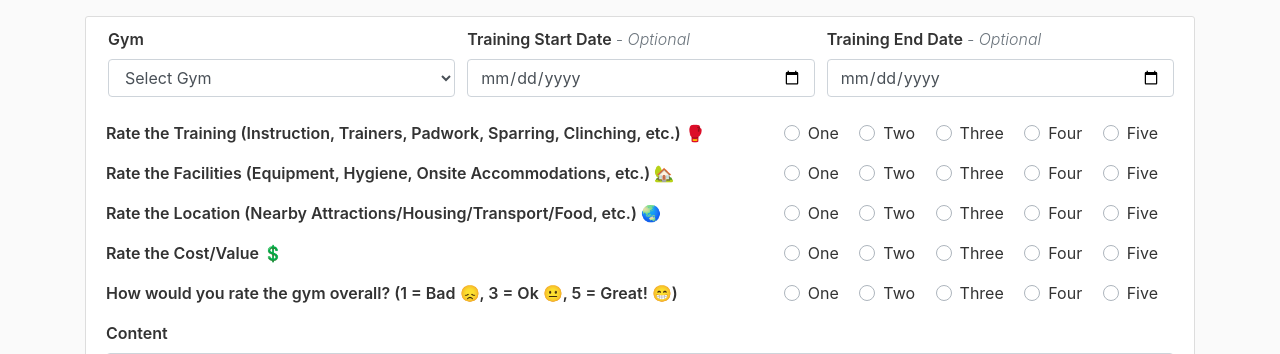
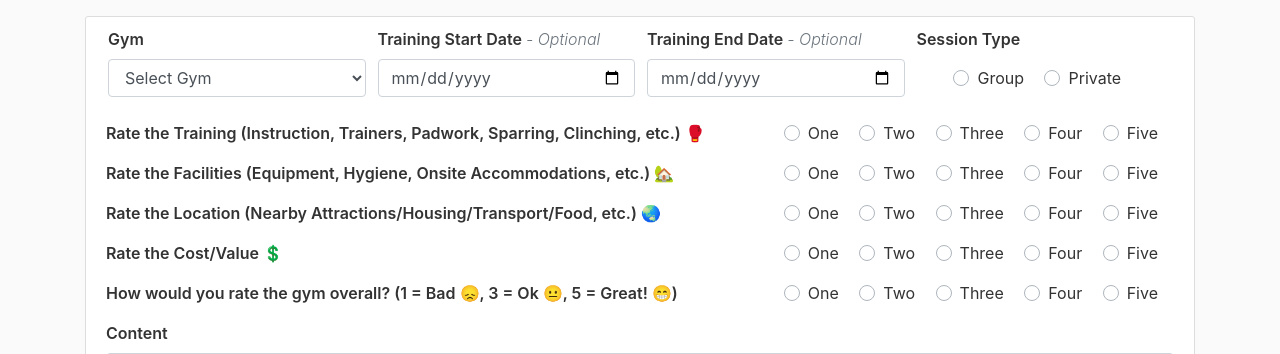
Before and after one commit to ysmt1/muaythaidb-V2, a Django app: page /review/ in a window 1280 px wide. Shown: the part 56-410 px from the top of the page. Run offline with Django 3.2, Linux system fonts and the light colour scheme; the visitor is signed in with stand-in values (Sample User, id 1); data that the repository does not hold is empty; some libraries are stand-ins or nearby versions.

Commit message:
added session type to review

```diff
--- a/mtdb/forms.py
+++ b/mtdb/forms.py
@@ -56,9 +56,10 @@ class ReviewCreateForm(forms.ModelForm):
 
     class Meta:
         model = Review
-        fields = ['gym', 'content', 'start_date', 'end_date', 'rating_training',
+        fields = ['gym', 'content', 'session_type', 'start_date', 'end_date', 'rating_training',
                     'rating_facility', 'rating_location', 'rating_cost', 'rating_overall']
         widgets = {
+            'session_type': forms.RadioSelect(attrs={'class': 'custom-control-input'}),
             'start_date': forms.DateInput(attrs={'type': 'date'}),
             'end_date': forms.DateInput(attrs={'type': 'date'}),
             'rating_training': forms.RadioSelect(attrs={'class': 'custom-control-input'}),
@@ -69,6 +70,7 @@ class ReviewCreateForm(forms.ModelForm):
             'content': forms.Textarea(attrs={'cols': '40', 'rows': '15'})
         }
         labels = {
+            'session_type': 'Session Type',
             'start_date': 'Training Start Date',
             'end_date': 'Training End Date',
             'rating_training': mark_safe('Rate the Training (Instruction, Trainers, Padwork, Sparring, Clinching, etc.) &#129354;'),
--- a/mtdb/models.py
+++ b/mtdb/models.py
@@ -30,6 +30,9 @@ class Gym(models.Model):
         return reverse('gym_detail', kwargs={'gym_name': self.name.replace(" ", "_")})
 
 class Review(models.Model):
+    GROUP = 'group'
+    PRIVATE = 'private'
+    session_choices = [(GROUP, 'Group'), (PRIVATE, 'Private')]
     rating_choices = [(1,'One'),(2,'Two'),(3,'Three'),(4,'Four'),(5,'Five')]
 
     author = models.ForeignKey(User, on_delete=models.CASCADE)
@@ -38,6 +41,7 @@ class Review(models.Model):
     date_created = models.DateTimeField(default=now)
     start_date = models.DateField(blank=True, null=True)
     end_date = models.DateField(blank=True, null=True)
+    session_type = models.CharField(max_length=200, choices=session_choices, default=None)
     training_length = models.IntegerField(default=0)
     rating_training = models.IntegerField(choices=rating_choices, default=None)
     rating_facility = models.IntegerField(choices=rating_choices, default=None)
--- a/mtdb/static/mtdb/css/styles.css
+++ b/mtdb/static/mtdb/css/styles.css
@@ -230,6 +230,11 @@ form.register-form label {
 
 .radio-wrap {
     text-align: right;
+}
+
+.session-wrap {
+    text-align: center;
+    padding-top: 7px;
 }
 
 .btn-add {
--- a/mtdb/templates/mtdb/gym_detail.html
+++ b/mtdb/templates/mtdb/gym_detail.html
@@ -81,6 +81,9 @@
             Trained from {{ review.start_date|date:"SHORT_DATE_FORMAT" }} - {{ review.end_date|date:"SHORT_DATE_FORMAT" }}
           </div>
           {% endif %}
+          <div class="review-badges my-1">
+            <span class="badge badge-pill badge-success">{{ review.get_session_type_display }} Session</span>
+          </div>
           <div class="overall-ratings my-1">
             <span class="rating-name-overall">Overall Rating: </span><span class="rating-star">{{ review.rating_overall}}</span>
           </div>
--- a/mtdb/templates/mtdb/review_create_form.html
+++ b/mtdb/templates/mtdb/review_create_form.html
@@ -9,22 +9,34 @@
             <form action="" , method="POST" enctype="multipart/form-data" id="my-form">
                 {% csrf_token %}
                 <div class="form-row">
-                    <div class="form-group col-lg-4">
+                    <div class="form-group col-lg-3">
                         {{ form.gym.errors }}
                         <label for="{{ form.gym.id_for_label }}" class="bold-label">Gym</label>
                         {{ form.gym|addclass:'form-control' }}
                     </div>
-                    <div class="form-group col-lg-4">
+                    <div class="form-group col-lg-3">
                         {{ form.start_date.errors }}
                         <label for="{{ form.start_date.id_for_label }}" class="bold-label">Training Start Date <span
                                 class="text-muted optional"> - Optional</span></label>
                         {{ form.start_date|addclass:'form-control' }}
                     </div>
-                    <div class="form-group col-lg-4">
+                    <div class="form-group col-lg-3">
                         {{ form.end_date.errors }}
                         <label for="{{ form.end_date.id_for_label }}" class="bold-label">Training End Date
                             <span class="text-muted optional"> - Optional</span></label></label>
                         {{ form.end_date|addclass:'form-control' }}
+                    </div>
+                    <div class="form-group col-lg-3">
+                        {{ form.session_type.errors }}
+                        <label for="{{ form.session_type.id_for_label }}" class="bold-label">Session Type</label>
+                        <div class="session-wrap">
+                            {% for radio in form.session_type %}
+                            <div class="custom-control custom-radio custom-control-inline">
+                                {{ radio.tag }}
+                                <label for="{{ radio.id_for_label }}" class="custom-control-label">{{ radio.choice_label }}</label>
+                            </div>
+                            {% endfor %}
+                        </div>
                     </div>
                 </div>
                 {% for field in form %}
```
Also changed, not shown: mtdb/migrations/0008_auto_20200525_1040.py (added), mtdb/migrations/0009_auto_20200525_1123.py (added), mtdb/migrations/0010_auto_20200525_1136.py (added).
